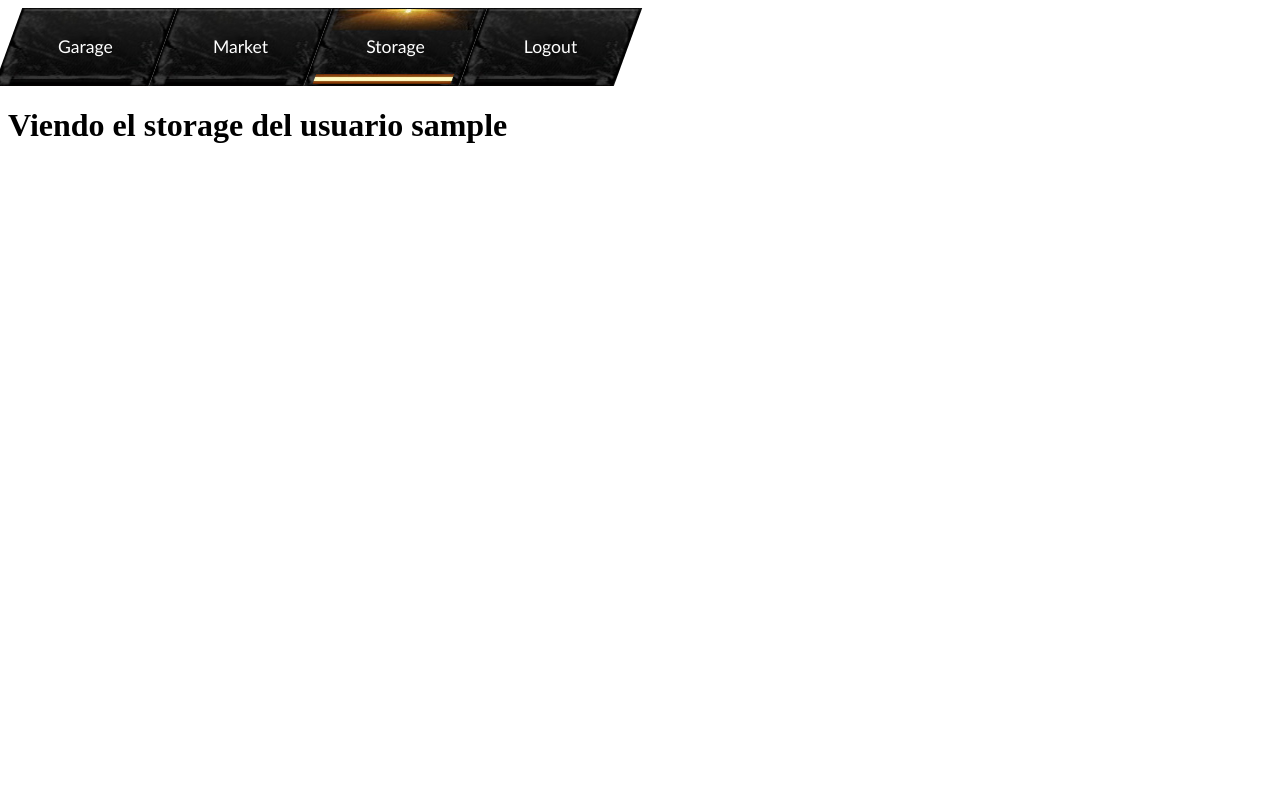
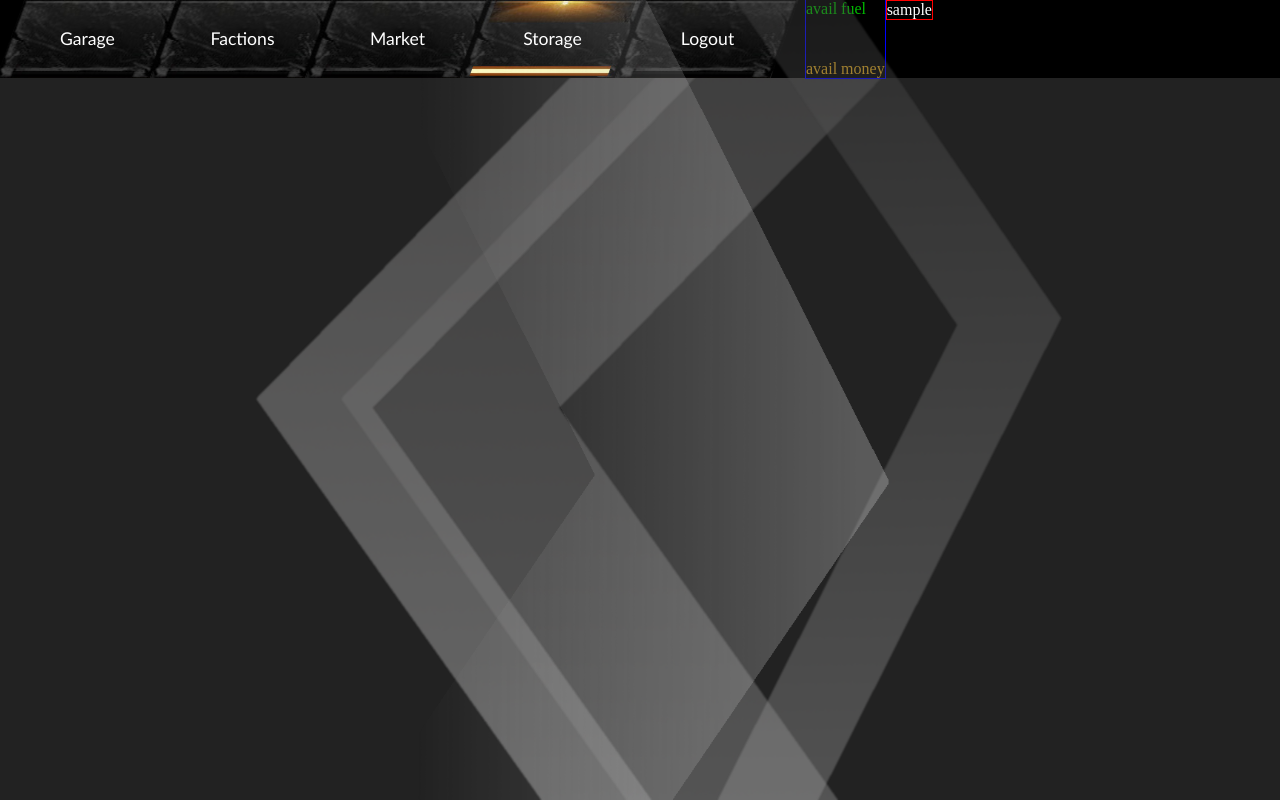
Before and after one commit to fgiraldi/crossout_v1, a Django app: page /crossout/users/storage/ in a window 1280 px wide. Run offline with Django 3.2, Linux system fonts and the light colour scheme; the visitor is signed in with stand-in values (Sample User, id 1); data that the repository does not hold is empty; style sheets or scripts are compiled from the project's sources; parts of the project's set-up code (start-up, migrations or seed data) failed here and were passed over.

Commit message:
Rombos movedizos

```diff
--- a/crossout/game/static/css/styles.css
+++ b/crossout/game/static/css/styles.css
@@ -2,7 +2,7 @@
   display: flex;
   flex-wrap: wrap;
   flex-direction: row;
-  background-color: lightgray;
+  padding: 50px;
 }
 .almacen .pieza {
   display: flex;
@@ -13,7 +13,7 @@
   margin: 5px 10px;
   background-repeat: no-repeat;
   background-size: 100%;
-  background-color: rgba(0, 0, 0, 0.8);
+  background-color: rgba(0, 0, 0, 0.9);
   font-family: 'Gill Sans', 'Gill Sans MT', Calibri, 'Trebuchet MS', sans-serif;
   border-top: solid 4px;
   font-weight: bold;
@@ -35,6 +35,9 @@
   display: flex;
   flex-direction: row;
   height: 78px;
+  width: 100%;
+  background-color: black;
+  padding-left: 10px;
 }
 .menu_bar .button_container {
   width: 155px;
@@ -65,3 +68,29 @@
   line-height: 78px;
   font-size: 1.1em;
 }
+/* user details */
+.user_details {
+  display: flex;
+  align-items: center;
+  flex-direction: row;
+}
+.user_details .user_currency {
+  display: flex;
+  flex-direction: column;
+  justify-content: space-between;
+  height: 78px;
+  margin-left: 20px;
+  border: solid 1px blue;
+}
+.user_details .user_currency .fuel {
+  color: #0b0;
+}
+.user_details .user_currency .money {
+  color: goldenrod;
+}
+.user_details .user_profile {
+  display: flex;
+  align-self: flex-start;
+  border: solid 1px red;
+  color: white;
+}
--- a/crossout/game/static/css/styles.less
+++ b/crossout/game/static/css/styles.less
@@ -2,7 +2,7 @@
     display: flex;
     flex-wrap: wrap;
     flex-direction: row;
-    background-color: lightgray;
+    padding: 50px;
 
     .pieza {
         display: flex;
@@ -13,7 +13,7 @@
         margin: 5px 10px;
         background-repeat: no-repeat;
         background-size: 100%;
-        background-color: rgba(0, 0, 0, .8);
+        background-color: rgba(0, 0, 0, .9);
         font-family: 'Gill Sans', 'Gill Sans MT', Calibri, 'Trebuchet MS', sans-serif;
         border-top: solid 4px;
         font-weight: bold;
@@ -41,6 +41,9 @@
     display: flex;
     flex-direction: row;
     height: @alto-boton;
+    width: 100%;
+    background-color: black;
+    padding-left: 10px;
 
     .button_container{
         width: @ancho-boton;
@@ -76,3 +79,34 @@
         }
     }
 }
+
+/* user details */
+.user_details {
+    display: flex;
+    align-items: center;
+    flex-direction: row;
+
+    .user_currency {
+        display: flex;
+        flex-direction: column;
+        justify-content: space-between;
+        height: @alto-boton;
+        margin-left: 20px;
+        border: solid 1px blue;
+
+        .fuel {
+            color: #0b0;
+        }
+
+        .money {
+            color: goldenrod;
+        }
+    }
+
+    .user_profile {
+        display: flex;
+        align-self: flex-start;
+        border: solid 1px red;
+        color: white;
+    }
+}
--- /dev/null
+++ b/crossout/game/templates/game/factions.html
@@ -0,0 +1,5 @@
+{% extends 'game/logged_user.html' %}
+{% load static %}
+{% block content %}
+FACTIONS
+{% endblock %}
--- a/crossout/game/templates/game/logged_user.html
+++ b/crossout/game/templates/game/logged_user.html
@@ -1,5 +1,12 @@
 {% load static %}
+<link rel="stylesheet" type="text/css" href="{% static 'css/common.css' %}" />
 <link rel="stylesheet" type="text/css" href="{% static 'css/styles.css' %}" />
+<style type="text/css">
+    body {
+        overflow: hidden;
+        background-color: #222;
+    }
+</style>
 <div class="menu_bar">
     {% for btn in items_menu %}
     <div class="button_container">
@@ -7,6 +14,17 @@
         <div class="button"><a href="{% url btn.view %}">{{ btn }}</a></div>
     </div>
     {% endfor %}
+
+    <div class="user_details">
+        <div class="user_currency">
+            <div class="fuel">avail fuel</div>
+            <div class="money">avail money</div>
+        </div>
+        <div class="user_profile">
+            {{ user_id }}
+        </div>
+    </div>
 </div>
+{% include "game/rombos_moviles.html" %}
 {% block content %}
 {% endblock %}
--- /dev/null
+++ b/crossout/game/templates/game/rombos_moviles.html
@@ -0,0 +1,63 @@
+{% load static %}
+<style type="text/css">
+    .rombo {
+        display: block;
+        position: absolute;
+        top: 0px;
+        opacity: .7;
+    }
+    .rombo1 {
+        z-index: -1;
+    }
+    .rombo2 {
+        z-index: -2;
+        left: 50px;
+        opacity: .5;
+    }
+    .rombo3 {
+        opacity: .4;
+        left: 50%;
+    }
+    .rombo4 {
+        opacity: .4;
+        right: 1%;
+    }
+    .movedizo {
+        transform: translateX(200px);
+    }
+    .movedizo2 {
+        transform: translateX(235px);
+    }
+    .movedizo3 {
+        transform: translateX(-170px);
+    }
+    .movedizo4 {
+        transform: translateX(-260px);
+    }
+</style>
+<img class="rombo rombo1" src='{% static "images/rombo_fondo_01.png" %}' data-clase="movedizo" data-delay="10"/>
+<img class="rombo rombo2" src='{% static "images/rombo_fondo_02.png" %}' data-clase="movedizo2" data-delay="9.2"/>
+<img class="rombo rombo3" src='{% static "images/rombo_fondo_03.png" %}' data-clase="movedizo3" data-delay="12"/>
+<img class="rombo rombo4" src='{% static "images/rombo_fondo_04.png" %}' data-clase="movedizo4" data-delay="15"/>
+<script async>
+    let altura = window.innerHeight;
+    function mover(r1){
+        r1.style.height = `${altura}px`;
+        r1.addEventListener('transitionend', function(e){
+            if(e.propertyName === 'transform'){
+                if(r1.dataset.semaforo === '1'){
+                    r1.classList.remove(r1.dataset.clase);
+                }else{
+                    r1.classList.add(r1.dataset.clase);
+                }
+                r1.dataset.semaforo = (r1.dataset.semaforo === '1' ? '0' : '1');
+            }
+        });
+        r1.dataset.semaforo = "1";
+        r1.style.transition = "all " + r1.dataset.delay + "s";
+        r1.classList.add(r1.dataset.clase);
+    }
+    //let r1 = document.querySelector(".rombo1");
+    let r = document.querySelectorAll(".rombo");
+    r.forEach(r1 => mover(r1));
+</script>
--- a/crossout/game/templates/game/user_storage.html
+++ b/crossout/game/templates/game/user_storage.html
@@ -3,7 +3,6 @@
 {% load piezas_tags %}
 {% block content %}
 {% include "game/raritys_css.html" %}
-<h1>Viendo el storage del usuario {{ user_id }}</h1>
 <div class="almacen">
     {% for pieza_almacenada in piezas_almacenadas %}
         {% pieza_en_almacen pieza_almacenada %}
--- a/crossout/game/urls.py
+++ b/crossout/game/urls.py
@@ -11,6 +11,7 @@ urlpatterns = [
    path('users/storage/', views.user_storage, name='user_storage'),
    path('users/garage/', views.garage, name='garage'),
    path('users/market/', views.market, name='market'),
+   path('users/factions/', views.factions, name='factions'),
    path('users/logout/', views.logout_view, name='logout'),
    path('users/loggedout/', views.loggedout, name='loggedout'),
 ]
--- a/crossout/game/views.py
+++ b/crossout/game/views.py
@@ -29,10 +29,11 @@ class ItemMenu:
         self.select()
 
 btnGarage = ItemMenu('Garage', 'garage')
+btnFactions = ItemMenu('Factions', 'factions')
 btnStorage = ItemMenu('Storage', 'user_storage')
 btnMarket = ItemMenu('Market', 'market')
 btnLogOut = ItemMenu('Logout', 'logout')
-items_menu = [btnGarage, btnMarket, btnStorage, btnLogOut]
+items_menu = [btnGarage, btnFactions, btnMarket, btnStorage, btnLogOut]
 
 def index(request):
     return HttpResponse("Hello Crossout user")
@@ -61,6 +62,12 @@ def market(request):
     context = {'user_id': request.user, 'items_menu': items_menu}
     return render(request, 'game/market.html', context)
 
+@login_required
+def factions(request):
+    ItemMenu.unselectAllExceptThis(btnFactions, items_menu)
+    context = {'user_id': request.user, 'items_menu': items_menu}
+    return render(request, 'game/factions.html', context)
+
 def logout_view(request):
     logout(request)
     return redirect('loggedout')
```
Also changed, not shown: crossout/game/static/images/rombo_fondo_01.png (added), crossout/game/static/images/rombo_fondo_02.png (added), crossout/game/static/images/rombo_fondo_03.png (added), crossout/game/static/images/rombo_fondo_04.png (added), 4 other files.
